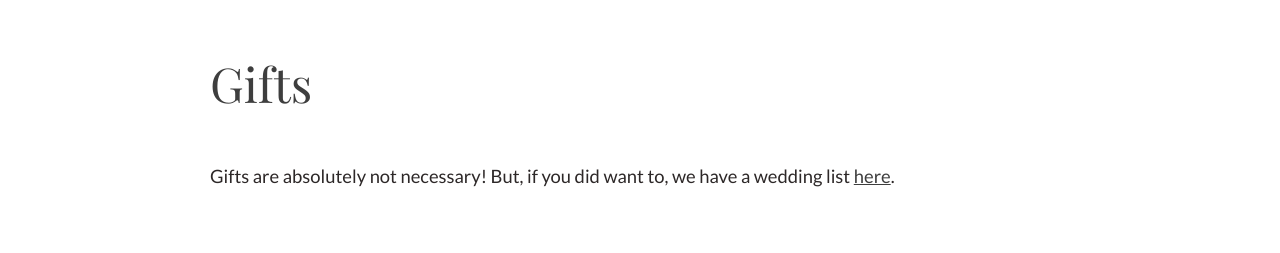
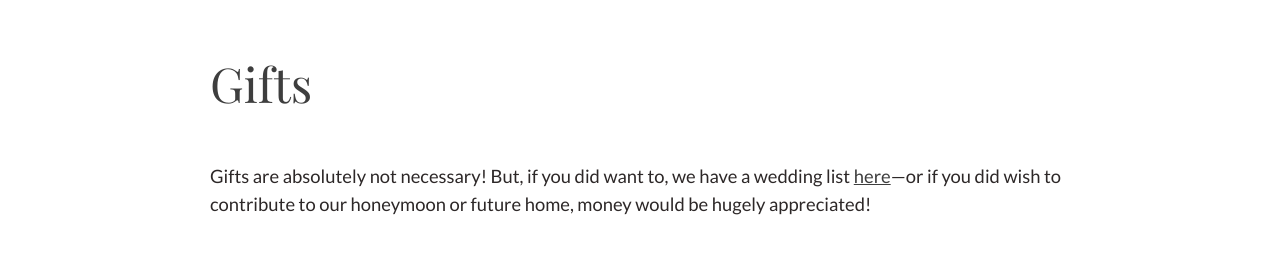
Before and after one commit to blairnangle/wedding, a Gatsby site: page /gifts in a window 1280 px wide. Shown: the part 93-346 px from the top of the page. Built offline with nearby package versions, Linux system fonts and the light colour scheme; Gatsby itself is replaced by a stand-in of ours.

Commit message:
Update gifts page to mention honeymoon contributions

```diff
--- a/src/pages/gifts.jsx
+++ b/src/pages/gifts.jsx
@@ -9,7 +9,8 @@ function GiftsPage() {
         Gifts are absolutely not necessary! But, if you did want to, we have a wedding list
         {' '}
         <a href="https://www.weddingshop.com/Buy/View/111746">here</a>
-        .
+        —or if you did wish to contribute to our honeymoon or future home,
+        money would be hugely appreciated!
       </p>
     </Layout>
   );
```
